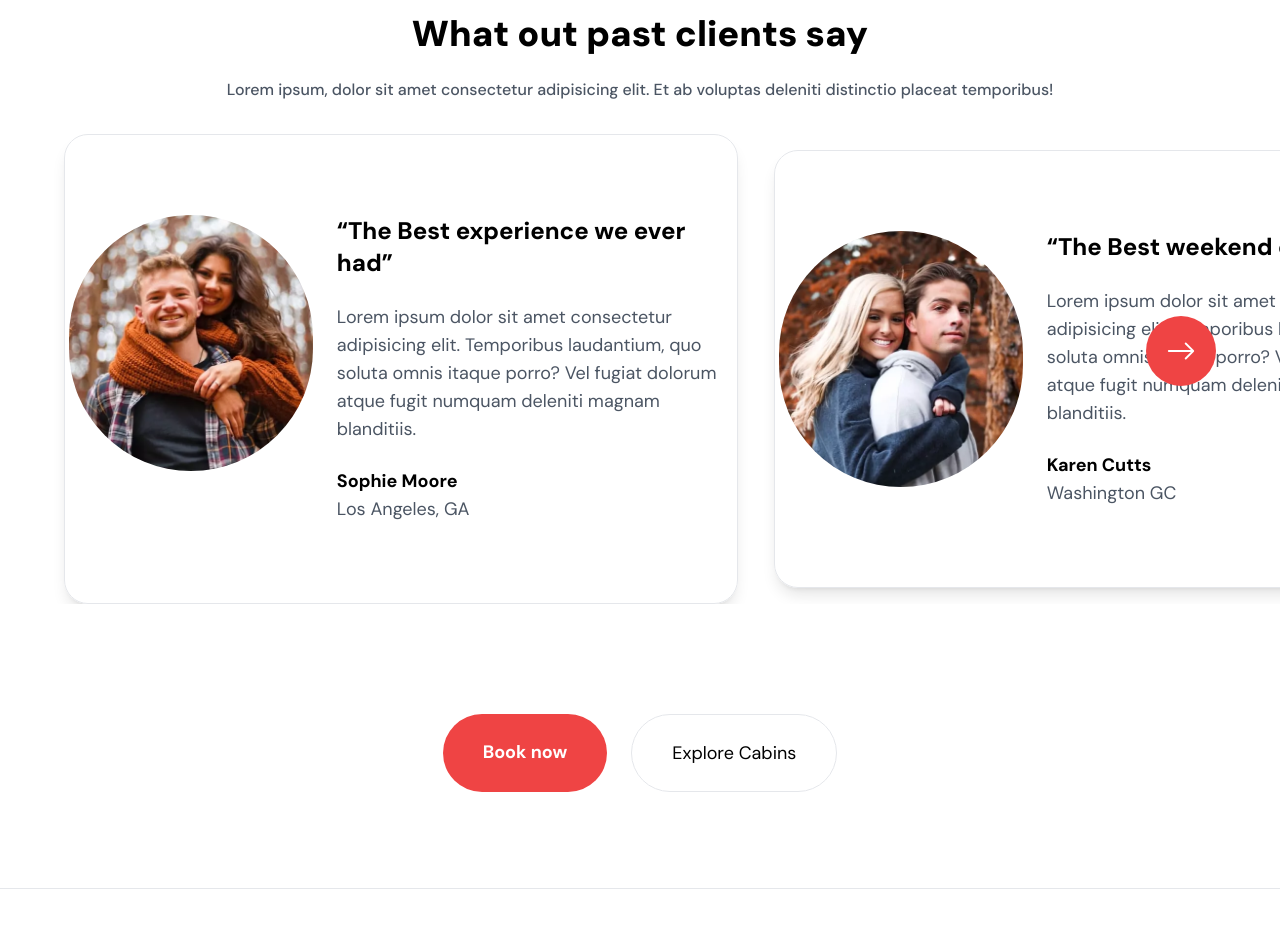
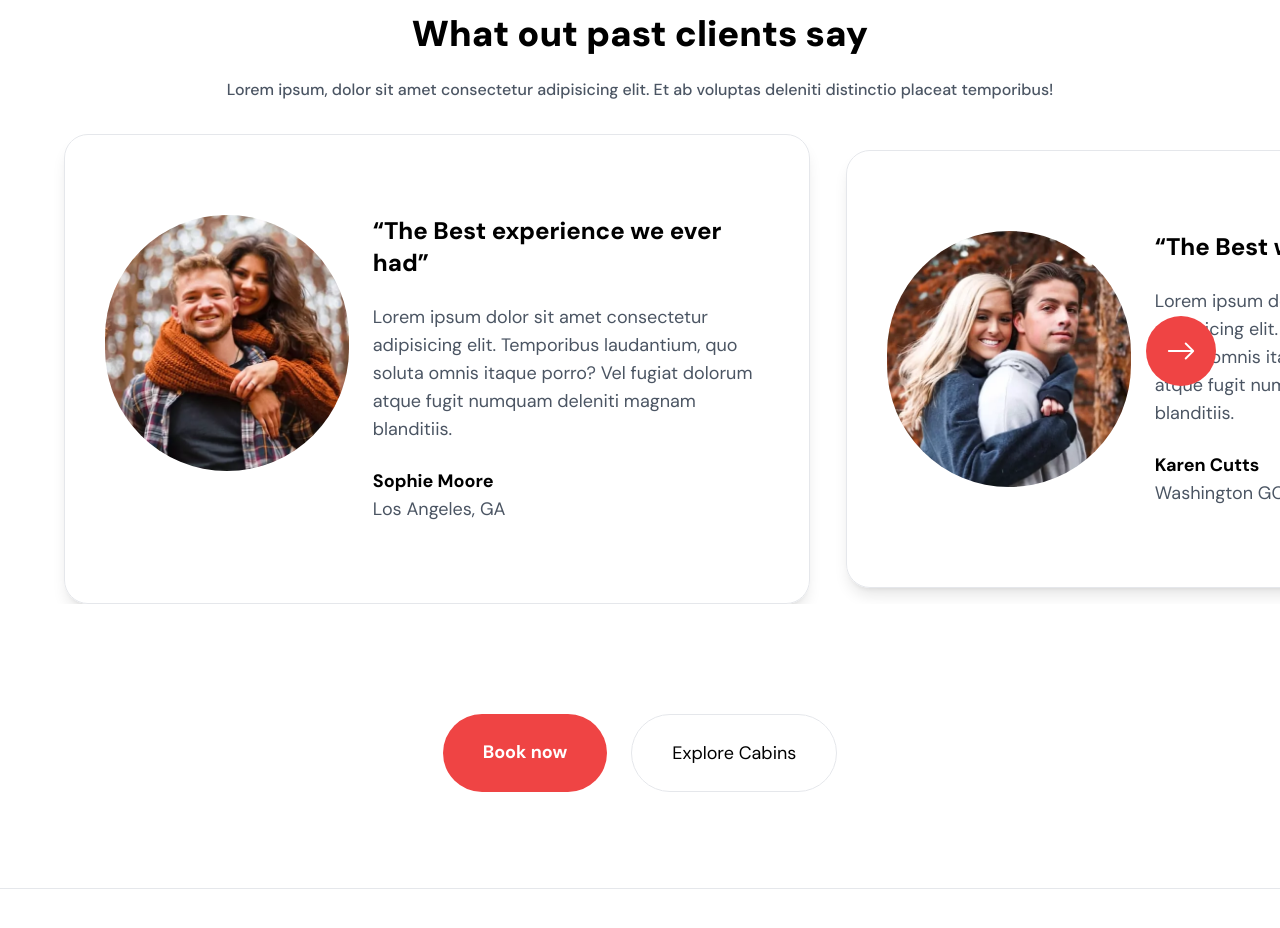
Before and after one commit to Patrick-Njiru/cozy-shelter, a React (Vite) app: page / in a window 1280 px wide. Shown: the part 6780-7708 px from the top of the page. Built offline with nearby package versions, Linux system fonts and the light colour scheme; the HTML template or start-up script is replaced by a standard one.

Commit message:
Fix bug.

```diff
--- a/src/pages/home/components/reviews/ReviewCard.jsx
+++ b/src/pages/home/components/reviews/ReviewCard.jsx
@@ -2,7 +2,7 @@ import PropTypes from "prop-types"
 
 const ReviewCard = ({ user, location, headline, profilePic }) => {
 	return (
-		<div className='flex flex-col space-y-6 justify-between items-center py-5 px-4 me-9 border shadow-lg rounded-3xl md:pt-10 md:py-10 md:px-8 lg:py-20 lg:px-1 lg:space-y-0 lg:flex-row lg:space-x-6'>
+		<div className='flex flex-col space-y-6 justify-between items-center py-5 px-4 me-9 border shadow-lg rounded-3xl md:py-10 md:px-8 lg:py-20 lg:px-10 lg:space-y-0 lg:flex-row lg:space-x-6'>
 			<img
 				src={profilePic}
 				alt={user}
```
